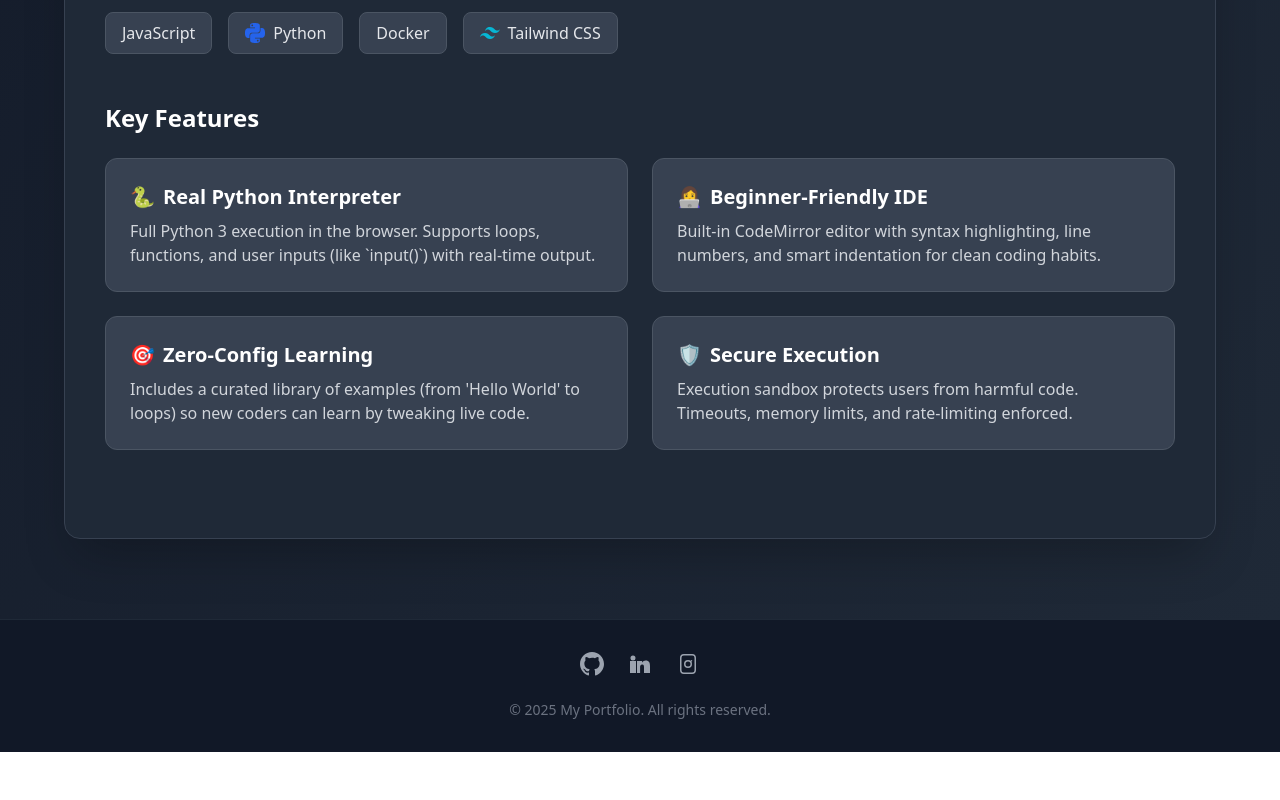
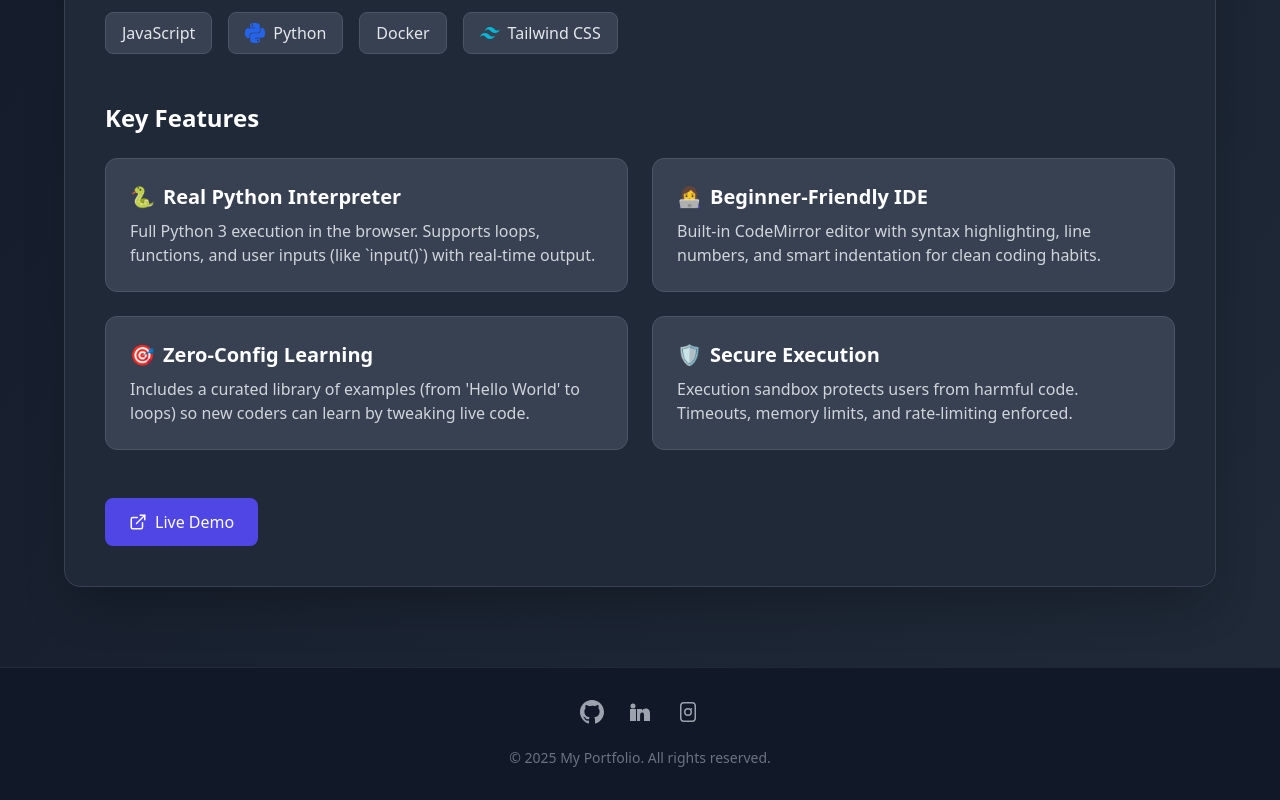
Before and after one commit to Sinanhubb/myportfolio, a React (Create React App) app in the folder my-portfolio/: page /project/2 in a window 1280 px wide. Shown: the part 989-1789 px from the top of the page. Before the commit the page ends 1741 px from the top, so only its background shows below. Built offline with nearby package versions, Linux system fonts and the light colour scheme.

Commit message:
improve my portfolio

```diff
--- a/my-portfolio/src/ProjectDetail.jsx
+++ b/my-portfolio/src/ProjectDetail.jsx
@@ -371,26 +371,16 @@ const ProjectDetail = ({ projects }) => {
             </motion.div>
 
             {/* Demo & Code - Only show if URLs exist */}
-            {(project.demo || project.github) && (
+            {(project.demoUrl || project.githubUrl) && (
   <motion.div className="flex flex-col sm:flex-row gap-4" variants={fadeIn}>
-                {project.demo && (
+    {project.demoUrl && (
       <a
-                    href={project.demo}
+        href={project.demoUrl}
         target="_blank"
         rel="noopener noreferrer"
         className="flex items-center justify-center gap-2 bg-indigo-600 text-white px-6 py-3 rounded-lg hover:bg-indigo-700 transition-colors"
       >
         <FiExternalLink className="text-lg" /> Live Demo
-                  </a>
-                )}
-                {project.github && (
-                  <a
-                    href={project.github}
-                    target="_blank"
-                    rel="noopener noreferrer"
-                    className="flex items-center justify-center gap-2 border border-indigo-600 text-indigo-600 px-6 py-3 rounded-lg hover:bg-indigo-600 hover:text-white transition-colors"
-                  >
-                    <FiGithub className="text-lg" /> Source Code
       </a>
     )}
               </motion.div>
```
Lines whose indentation alone changed are shown as unchanged.
